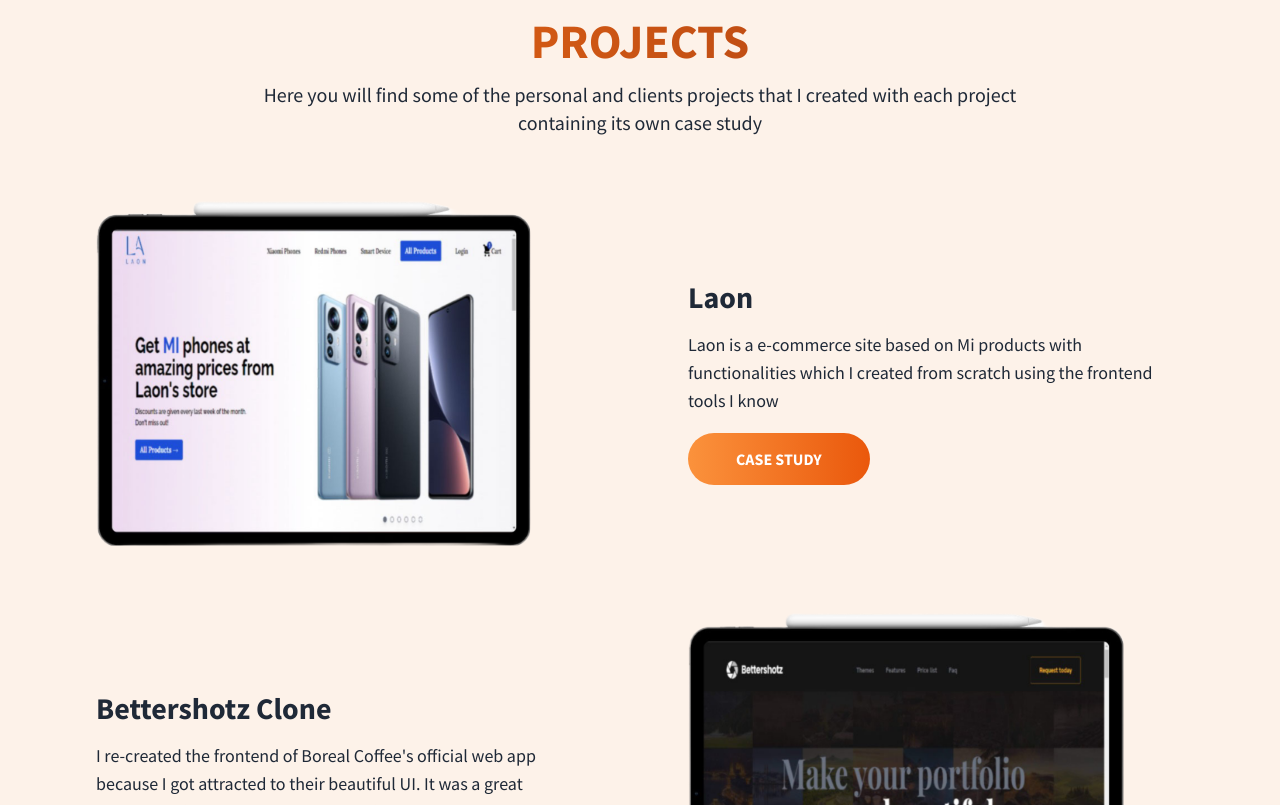
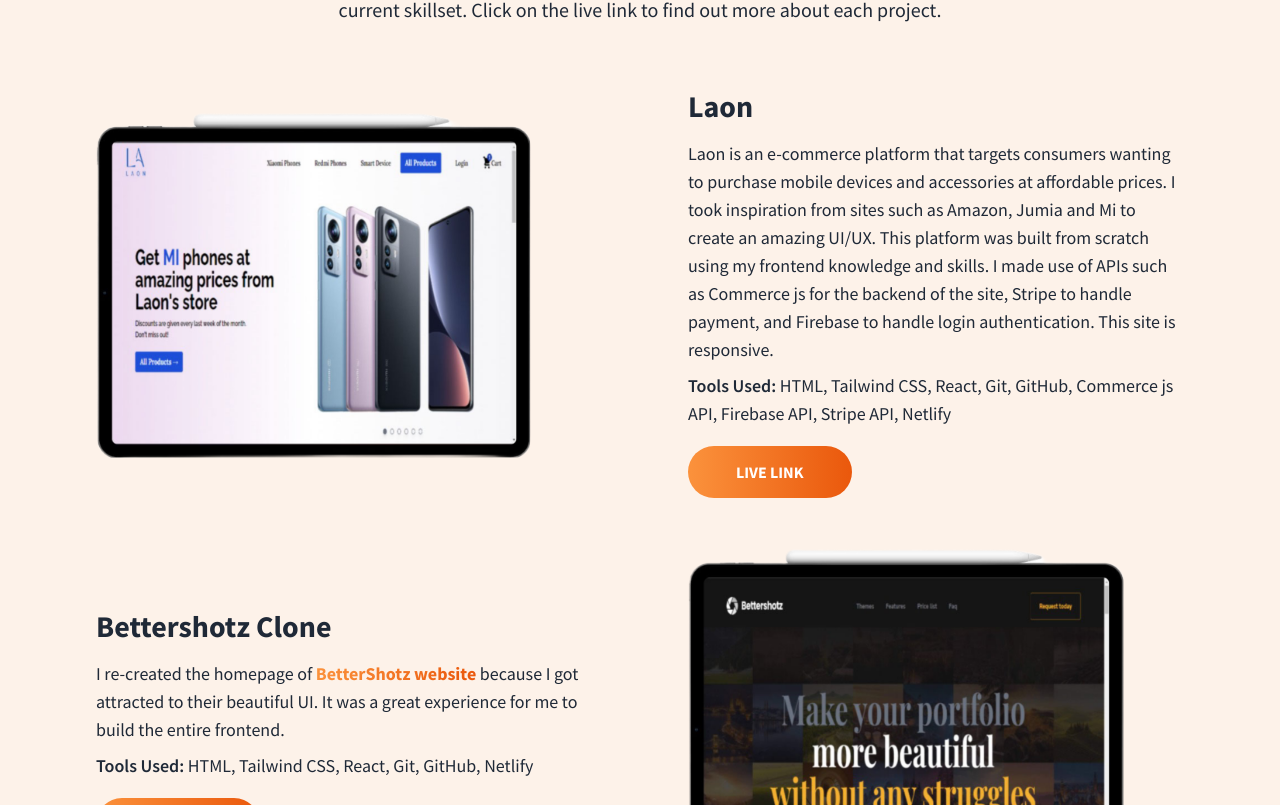
Before and after one commit to mfonPeeter/my-portfolio, a React (Create React App) app: page / in a window 1280 px wide. Shown: the part 1675-2480 px from the top of the page. Built offline with nearby package versions, Linux system fonts and the light colour scheme.

Commit message:
feat: restructured the projects section text and removed h-screen from the hero section header

```diff
--- a/src/components/HomePage/About.js
+++ b/src/components/HomePage/About.js
@@ -1,5 +1,5 @@
-import Skills from "./Skills";
-import Button from "../UI/Button";
+import Skills from './Skills';
+import Button from '../UI/Button';
 
 const About = () => {
   return (
@@ -8,7 +8,7 @@
         <h2>About Me</h2>
         <p className="max-w-2xl px-4 mx-auto text-lg text-gray-800 sm:px-10 md:text-xl md:max-w-3xl md:px-0">
           Here you will find more information about me, what I do, and my
-          current skills mostly in terms of programming and technology
+          current skills in terms of programming and technology.
         </p>
       </div>
 
@@ -17,42 +17,46 @@
           <h3 className="mb-6">Get to know me!</h3>
           <div className="flex flex-col items-center space-y-4 mb-8 text-lg text-gray-800 lg:mb-10">
             <p>
-              I'm a{" "}
+              I'm a{' '}
               <span className="font-semibold">Frontend Web Developer</span> with
               a passion for building up beautiful and responsive websites. I
               have worked on a few projects that demonstrates my ability to make
-              use of the concepts I've learned. You can check them out in the{" "}
+              use of the concepts I've learned. You can check them out in the{' '}
               <span className="font-semibold">Projects</span> section.
             </p>
             <p>
               I enjoy sharing and interacting with people in the Web Dev world.
               I believe that this helps me to grow and learn in this field. You
-              can connect with me on{" "}
+              can connect with me on{' '}
               <span>
                 <a
+                  rel="noreferrer"
+                  target="_blank"
                   href="https://www.linkedin.com/in/mfonpeeter/"
-                  className="inline-block bg-clip-text text-transparent bg-gradient-to-r from-orange-400 to-orange-600 font-bold underline"
+                  className="inline-block bg-clip-text text-transparent bg-gradient-to-r from-orange-400 to-orange-600 font-bold"
                 >
                   LinkedIn
                 </a>
-              </span>{" "}
-              and{" "}
+              </span>{' '}
+              and{' '}
               <span>
                 <a
+                  rel="noreferrer"
+                  target="_blank"
                   href="https://twitter.com/mfonPeeter"
-                  className="inline-block bg-clip-text text-transparent bg-gradient-to-r from-orange-400 to-orange-600 font-bold underline"
+                  className="inline-block bg-clip-text text-transparent bg-gradient-to-r from-orange-400 to-orange-600 font-bold"
                 >
                   Twitter
                 </a>
-              </span>{" "}
+              </span>{' '}
               where I share my experiences and thoughts on various topics
               related to Web Development.
             </p>
             <p>
-              I'm open to <span className="font-semibold">Job</span>{" "}
+              I'm open to <span className="font-semibold">Job</span>{' '}
               opportunities where I can learn, share ideas and work with
               like-minded peole. If you have any good opportunities that matches
-              my skills and experience, please don't hesitate to {""}
+              my skills and experience, please don't hesitate to {''}
               <span className="font-semibold">contact</span> me.
             </p>
           </div>
--- a/src/components/HomePage/HeroSection.js
+++ b/src/components/HomePage/HeroSection.js
@@ -8,7 +8,7 @@
 const HeroSection = () => {
   return (
     <Fragment>
-      <header className="relative px-4 pb-16 md:h-screen bg-[#fdf2e9]">
+      <header className="relative px-4 pb-16 bg-[#fdf2e9]">
         <Navigation />
         <div className="animate-heroMoveInBottom md:py-10 lg:px-10 xl:px-24">
           <div className="container mx-auto max-w-screen-lg flex flex-col-reverse items-center justify-between space-y-reverse space-y-10 md:flex-row md:space-x-4 md:space-y-0 lg:ml-8 xl:space-x-14 xl:ml-20">
--- a/src/components/HomePage/Projects.js
+++ b/src/components/HomePage/Projects.js
@@ -1,6 +1,6 @@
-import { ButtonSmall } from "../UI/Button";
-import laonImg from "../../assets/laonImg.png";
-import bettershotzImg from "../../assets/bettershotzImg.png";
+import { ButtonSmall } from '../UI/Button';
+import laonImg from '../../assets/laonImg.png';
+import bettershotzImg from '../../assets/bettershotzImg.png';
 
 const Projects = () => {
   return (
@@ -8,8 +8,9 @@
       <div className="px-2 mb-12 text-center md:mb-16">
         <h2>Projects</h2>
         <p className="max-w-2xl px-4 mx-auto text-lg text-gray-800 sm:px-10 md:text-xl md:max-w-3xl md:px-0">
-          Here you will find some of the personal and clients projects that I
-          created with each project containing its own case study
+          Here you will find some of the personal projects that I created from
+          scratch based on my current skillset. Click on the live link to find
+          out more about each project.
         </p>
       </div>
 
@@ -19,23 +20,52 @@
         </div>
         <div className="text-center md:w-1/2 md:text-left">
           <h3 className="mb-4">Laon</h3>
-          <p className="max-w-lg mb-8 text-gray-800 md:text-lg">
-            Laon is a e-commerce site based on Mi products with functionalities
-            which I created from scratch using the frontend tools I know
+          <p className="max-w-lg mb-2 text-gray-800 md:text-lg">
+            Laon is an e-commerce platform that targets consumers wanting to
+            purchase mobile devices and accessories at affordable prices. I took
+            inspiration from sites such as Amazon, Jumia and Mi to create an
+            amazing UI/UX. This platform was built from scratch using my
+            frontend knowledge and skills. I made use of APIs such as Commerce
+            js for the backend of the site, Stripe to handle payment, and
+            Firebase to handle login authentication. This site is responsive.
           </p>
-          <ButtonSmall link="#project-1" text="Case Study" />
+          <p className="mb-8 text-gray-800 md:text-lg">
+            <span className="text-lg font-semibold">Tools Used:</span> HTML,
+            Tailwind CSS, React, Git, GitHub, Commerce js API, Firebase API,
+            Stripe API, Netlify
+          </p>
+
+          <ButtonSmall link="https://elaon.netlify.app/" text="Live Link" />
         </div>
       </div>
 
       <div className="container mx-auto max-w-7xl flex flex-col-reverse items-center justify-between space-y-reverse space-y-6 px-2 md:flex-row md:space-y-0 md:space-x-4 md:px-8 lg:px-20 xl:space-x-24 xl:px-24">
         <div className="text-center md:w-1/2 md:text-left">
           <h3 className="mb-4">Bettershotz Clone</h3>
-          <p className="max-w-lg mb-8 text-gray-800 md:text-lg">
-            I re-created the frontend of Boreal Coffee's official web app
+          <p className="max-w-lg mb-2 text-gray-800 md:text-lg">
+            I re-created the homepage of{' '}
+            <span>
+              <a
+                rel="noreferrer"
+                target="_blank"
+                href="https://bettershotz.com/"
+                className="inline-block bg-clip-text text-transparent bg-gradient-to-r from-orange-400 to-orange-600 font-bold"
+              >
+                BetterShotz website
+              </a>
+            </span>{' '}
             because I got attracted to their beautiful UI. It was a great
             experience for me to build the entire frontend.
           </p>
-          <ButtonSmall link="#project-1" text="Case Study" />
+          <p className="mb-8 text-gray-800 md:text-lg">
+            <span className="text-lg font-semibold">Tools Used:</span> HTML,
+            Tailwind CSS, React, Git, GitHub, Netlify
+          </p>
+
+          <ButtonSmall
+            link="http://bettershotz-clone.netlify.app/"
+            text="Live Link"
+          />
         </div>
         <div className="pl-10 w-11/12 sm:w-3/4 md:w-3/5 lg:w-1/2 md:pl-0">
           <img src={bettershotzImg} alt="BetterShotz" className="w-full" />
--- a/src/components/UI/Button.js
+++ b/src/components/UI/Button.js
@@ -1,6 +1,8 @@
 export const ButtonSmall = ({ link, text }) => {
   return (
     <a
+      rel="noreferrer"
+      target="_blank"
       href={link}
       className="relative px-12 py-4 text-white font-bold uppercase bg-gradient-to-r from-orange-400 to-orange-600 rounded-full outline-none transition-all duration-200 after:inline-block after:w-full after:h-full after:absolute after:inset-0 after:bg-gradient-to-r after:from-orange-500 after:to-orange-700 after:rounded-full after:-z-10 after:duration-500 hover:from-orange-500 hover:to-orange-700 hover:-translate-y-[3px] hover:shadow-2xl hover:after:scale-x-[1.3] hover:after:scale-y-[1.3] hover:after:opacity-0 focus:-translate-y-[1px] focus:animate-pulsate"
     >
```
